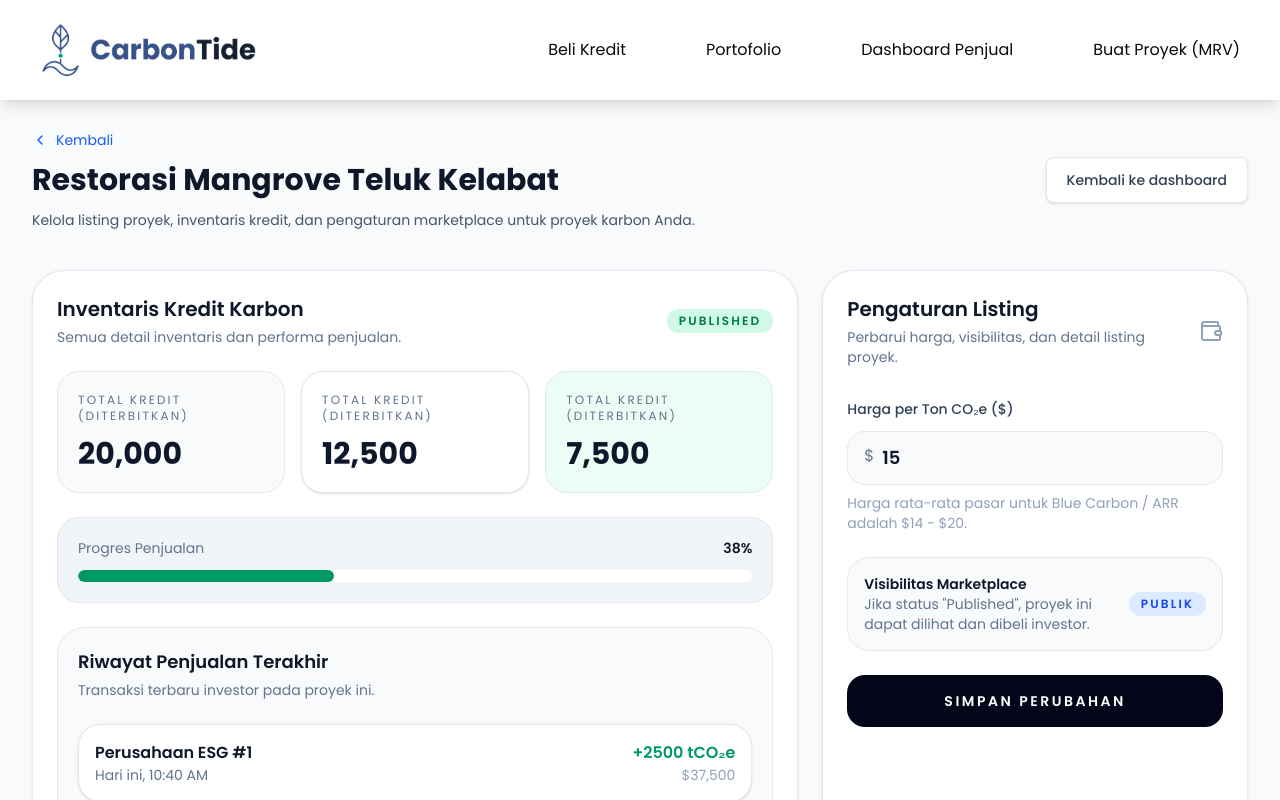
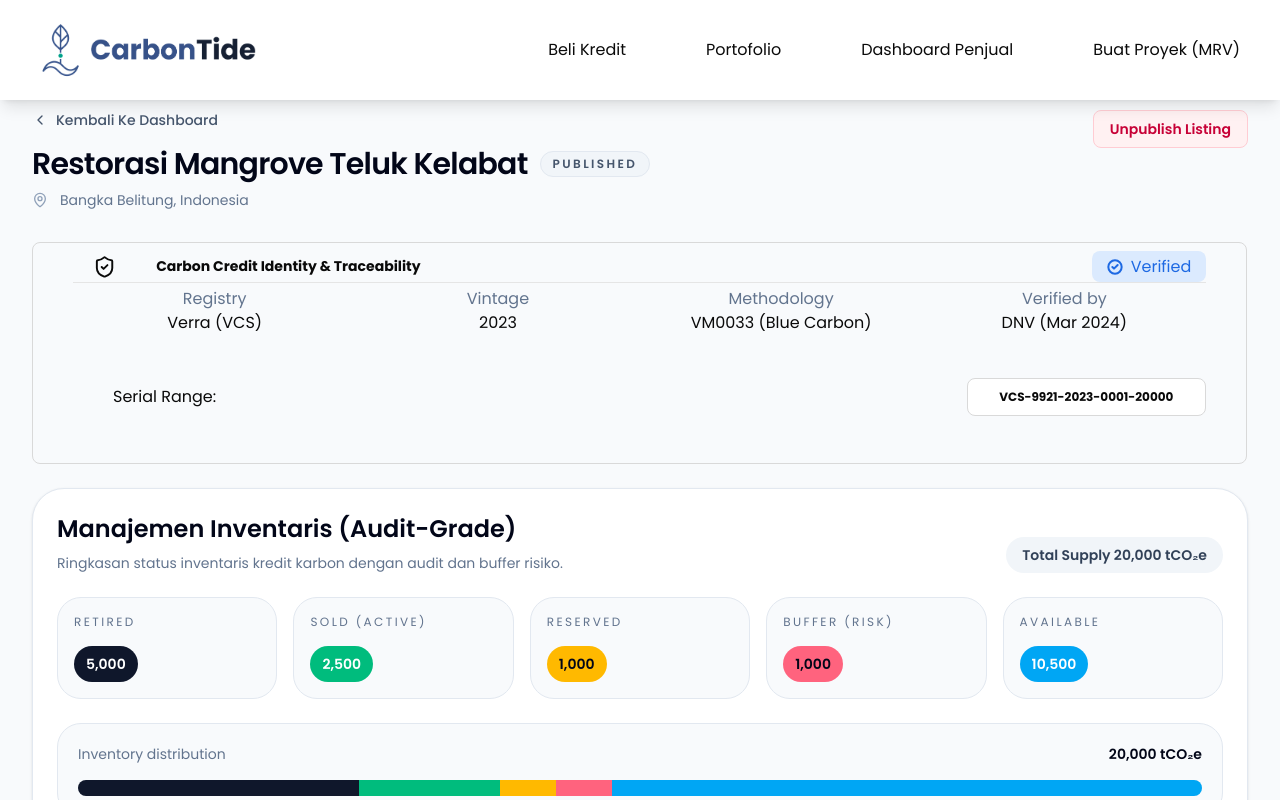
Before and after one commit to Benhanan14406/dummy-repo, a Next.js app: page /dashboard-penjual/restorasi-mangrove-teluk-kelabat in a window 1280 px wide. Shown: the top 800 px of the page. Built offline with nearby package versions, Linux system fonts and the light colour scheme.

Commit message:
restore yang hilang :(

```diff
--- a/app/dashboard-penjual/[project]/page.tsx
+++ b/app/dashboard-penjual/[project]/page.tsx
@@ -1,5 +1,5 @@
 import Link from "next/link";
-import { ChevronLeft, CalendarDays, ShieldCheck, Wallet } from "lucide-react";
+import { ChevronLeft, MapPin, ShieldCheck, CircleCheck } from "lucide-react";
 
 interface ProjectPageProps {
   params: {
@@ -13,140 +13,198 @@ export default function DashboardProjectPage({ params }: ProjectPageProps) {
         .split("-")
         .map((part) => part.charAt(0).toUpperCase() + part.slice(1))
         .join(" ")
-    : "Project";
+    : "Restorasi Mangrove Teluk Kelabat";
 
   return (
     <div className="min-h-screen bg-slate-50">
-      <main className="pt-[130px] max-w-7xl mx-auto px-4 sm:px-6 lg:px-8">
-        <div className="mb-10 flex flex-col gap-6 md:flex-row md:items-center md:justify-between">
-          <div>
-            <div className="flex items-center gap-3 text-sm text-slate-500">
-              <Link href="/dashboard-penjual" className="inline-flex items-center gap-2 text-blue-600 hover:text-blue-800">
-                <ChevronLeft size={16} /> Kembali
-              </Link>
-            </div>
-            <h1 className="mt-3 text-3xl font-bold text-slate-900">{projectName}</h1>
-            <p className="mt-3 max-w-2xl text-sm text-slate-600">
-              Kelola listing proyek, inventaris kredit, dan pengaturan marketplace untuk proyek karbon Anda.
-            </p>
-          </div>
-          <div className="flex flex-wrap gap-3">
+      <main className="pt-[110px] pb-16 mx-auto max-w-7xl px-4 sm:px-6 lg:px-8">
+        <div className="mb-8 flex flex-col gap-4 md:flex-row md:items-start md:justify-between">
+          <div className="space-y-4">
             <Link
               href="/dashboard-penjual"
-              className="inline-flex items-center justify-center rounded-[8px] border border-slate-200 bg-white px-5 py-3 text-sm font-medium text-slate-700 shadow-sm transition hover:bg-slate-100"
+              className="inline-flex items-center gap-2 text-sm font-medium text-slate-600 transition hover:text-slate-900"
             >
-              Kembali ke dashboard
+              <ChevronLeft size={16} /> Kembali Ke Dashboard
             </Link>
+            <div className="flex flex-col gap-2">
+              <div className="flex flex-wrap items-center gap-3">
+                <h1 className="text-3xl font-semibold tracking-tight text-slate-950">{projectName}</h1>
+                <span className="rounded-full border border-slate-200 bg-slate-100 px-3 py-1 text-xs font-semibold uppercase tracking-[0.2em] text-slate-600">
+                  Published
+                </span>
+              </div>
+              <div className="flex flex-wrap items-center gap-3 text-sm text-slate-500">
+                <MapPin className="h-4 w-4 text-slate-400" />
+                <p>Bangka Belitung, Indonesia</p>
+              </div>
             </div>
           </div>
 
-        <div className="grid gap-6 lg:grid-cols-[1.8fr_1fr]">
-          <section className="space-y-6 rounded-[32px] border border-slate-200 bg-white p-6 shadow-sm">
-            <div className="flex items-center justify-between">
-              <div>
-                <h2 className="text-xl font-semibold text-slate-900">Inventaris Kredit Karbon</h2>
-                <p className="mt-1 text-sm text-slate-500">Semua detail inventaris dan performa penjualan.</p>
-              </div>
-              <span className="rounded-full bg-emerald-100 px-3 py-1 text-xs font-semibold uppercase tracking-[0.18em] text-emerald-700">
-                Published
-              </span>
-            </div>
-
-            <div className="grid gap-4 md:grid-cols-3">
-              <div className="rounded-3xl border border-slate-200 bg-slate-50 p-5">
-                <p className="text-xs uppercase tracking-[0.18em] text-slate-500">Total Kredit (Diterbitkan)</p>
-                <p className="mt-3 text-3xl font-bold text-slate-900">20,000</p>
-              </div>
-              <div className="rounded-3xl border border-slate-200 bg-white p-5 shadow-sm">
-                <p className="text-xs uppercase tracking-[0.18em] text-slate-500">Total Kredit (Diterbitkan)</p>
-                <p className="mt-3 text-3xl font-bold text-slate-900">12,500</p>
-              </div>
-              <div className="rounded-3xl border border-slate-200 bg-emerald-50 p-5">
-                <p className="text-xs uppercase tracking-[0.18em] text-slate-500">Total Kredit (Diterbitkan)</p>
-                <p className="mt-3 text-3xl font-bold text-slate-900">7,500</p>
+          <div className="flex items-center gap-3">
+            <button className="rounded-[8px] border border-rose-200 bg-rose-50 px-4 py-2 text-sm font-semibold text-rose-700 transition hover:bg-rose-100">
+              Unpublish Listing
+            </button>
           </div>
         </div>
 
-            <div className="rounded-3xl border border-slate-200 bg-slate-100 p-5">
-              <div className="flex items-center justify-between text-sm text-slate-500">
-                <span>Progres Penjualan</span>
-                <span className="font-semibold text-slate-900">38%</span>
+        {/* grid gap-6 lg:grid-cols-[1.9fr_1fr] */}
+        <div className="">
+          <div className="space-y-6">
+
+            <div className="w-[1215px] h-[222px] rounded-[8px] border-[1.5px] border-[#D9D9D9] flex flex-col px-10 py-2 items-center">
+              <div className="w-full h-10 border-b flex items-center">
+                <ShieldCheck size={28} className="ml-5"/>
+                <p className="font-bold text-[14px] ml-10 w-full">
+                  Carbon Credit Identity & Traceability
+                </p>
+                <div className="bg-[#DBEAFE] w-[138px] h-[31px] rounded-[8px] flex items-center justify-center gap-2">
+                    <CircleCheck size={16} color="#1D69E3" strokeWidth={3}/>
+                    <p className="text-[#1D69E3]">
+                      Verified
+                    </p>
                 </div>
-              <div className="mt-3 h-3 overflow-hidden rounded-full bg-white">
-                <div className="h-full w-[38%] rounded-full bg-emerald-600" />
+              </div>
+              <div className="w-full h-[100px] flex items-center">
+                <div className="grid grid-cols-4 w-full text-center">
+
+                  {/* Row 1 */}
+                  <p className="text-slate-500">Registry</p>
+                  <p className="text-slate-500">Vintage</p>
+                  <p className="text-slate-500">Methodology</p>
+                  <p className="text-slate-500">Verified by</p>
+
+                  {/* Row 2 */}
+                  <p>Verra (VCS)</p>
+                  <p>2023</p>
+                  <p>VM0033 (Blue Carbon)</p>
+                  <p>DNV (Mar 2024)</p>
+
+                </div>
+              </div>
+              <div className="w-full h-full flex flex-row items-center ">
+
+                <p className="w-full ml-10">
+                  Serial Range:
+                </p>
+                <div className="w-[317px] h-[38px] flex items-center justify-center rounded-[8px] border-[1.5px] border-[#D9D9D9] bg-white">
+                  <p className="text-c-r font-bold">
+                    VCS-9921-2023-0001-20000
+                  </p>
+                </div>
               </div>
             </div>
 
-            <div className="rounded-[28px] border border-slate-200 bg-slate-50 p-5">
-              <div className="flex items-center justify-between gap-4">
+
+            <section className="rounded-[32px] border border-slate-200 bg-white p-6 shadow-sm">
+              <div className="mb-6 flex flex-col gap-3 sm:flex-row sm:items-end sm:justify-between">
                 <div>
-                  <h3 className="text-lg font-semibold text-slate-900">Riwayat Penjualan Terakhir</h3>
-                  <p className="mt-1 text-sm text-slate-500">Transaksi terbaru investor pada proyek ini.</p>
+                  <h3 className="text-2xl font-semibold text-slate-950">Manajemen Inventaris (Audit-Grade)</h3>
+                  <p className="mt-2 text-sm text-slate-500">Ringkasan status inventaris kredit karbon dengan audit dan buffer risiko.</p>
+                </div>
+                <div className="rounded-full bg-slate-100 px-4 py-2 text-sm font-semibold text-slate-700">
+                  Total Supply 20,000 tCO₂e
                 </div>
               </div>
 
-              <div className="mt-6 space-y-4">
+              <div className="grid gap-4 sm:grid-cols-2 xl:grid-cols-5">
                 {[
-                  { name: "Perusahaan ESG #1", time: "Hari ini, 10:40 AM", value: "+2500 tCO₂e", amount: "$37,500" },
-                  { name: "Perusahaan ESG #2", time: "Hari ini, 10:41 AM", value: "+2000 tCO₂e", amount: "$30,000" },
-                  { name: "Perusahaan ESG #3", time: "Hari ini, 10:42 AM", value: "+1500 tCO₂e", amount: "$22,500" },
+                  { label: "Retired", value: "5,000", tone: "bg-slate-900 text-white" },
+                  { label: "Sold (Active)", value: "2,500", tone: "bg-emerald-500 text-white" },
+                  { label: "Reserved", value: "1,000", tone: "bg-amber-400 text-slate-950" },
+                  { label: "Buffer (Risk)", value: "1,000", tone: "bg-rose-400 text-slate-950" },
+                  { label: "Available", value: "10,500", tone: "bg-sky-500 text-white" },
                 ].map((item) => (
-                  <div key={item.name} className="rounded-3xl border border-slate-200 bg-white p-4 shadow-sm">
-                    <div className="flex flex-wrap items-center justify-between gap-4">
-                      <div>
-                        <p className="font-semibold text-slate-900">{item.name}</p>
-                        <p className="text-sm text-slate-500">{item.time}</p>
-                      </div>
-                      <div className="text-right">
-                        <p className="font-semibold text-emerald-600">{item.value}</p>
-                        <p className="text-sm text-slate-400">{item.amount}</p>
-                      </div>
-                    </div>
+                  <div key={item.label} className="rounded-[24px] border border-slate-200 bg-slate-50 p-4">
+                    <p className="text-xs uppercase tracking-[0.2em] text-slate-500">{item.label}</p>
+                    <p className={`mt-4 inline-flex rounded-full px-3 py-2 text-sm font-semibold ${item.tone}`}>{item.value}</p>
                   </div>
                 ))}
+              </div>
+
+              <div className="mt-6 rounded-[24px] border border-slate-200 bg-slate-50 p-5">
+                <div className="mb-4 flex items-center justify-between text-sm text-slate-500">
+                  <span>Inventory distribution</span>
+                  <span className="font-semibold text-slate-950">20,000 tCO₂e</span>
+                </div>
+                <div className="flex h-4 overflow-hidden rounded-full bg-slate-200">
+                  <div className="h-full w-[25%] bg-slate-900" />
+                  <div className="h-full w-[12.5%] bg-emerald-500" />
+                  <div className="h-full w-[5%] bg-amber-400" />
+                  <div className="h-full w-[5%] bg-rose-400" />
+                  <div className="h-full w-[52.5%] bg-sky-500" />
                 </div>
               </div>
             </section>
 
-          <aside className="rounded-[32px] border border-slate-200 bg-white p-6 shadow-sm">
-            <div className="flex items-center justify-between">
+            <section className="rounded-[32px] border border-slate-200 bg-white p-6 shadow-sm">
+              <div className="mb-5 flex items-center justify-between gap-4">
                 <div>
-                <h2 className="text-xl font-semibold text-slate-900">Pengaturan Listing</h2>
-                <p className="mt-1 text-sm text-slate-500">Perbarui harga, visibilitas, dan detail listing proyek.</p>
+                  <h3 className="text-2xl font-semibold text-slate-950">Audit Trail (Sales Log)</h3>
+                  <p className="mt-2 text-sm text-slate-500">Catatan transaksi penjualan investor yang diaudit.</p>
                 </div>
-              <Wallet className="h-6 w-6 text-slate-400" />
+              </div>
+
+              <div className="overflow-hidden rounded-[24px] border border-slate-200 bg-slate-50">
+                <div className="grid grid-cols-[220px_140px_120px_120px_180px] gap-4 border-b border-slate-200 px-5 py-4 text-xs uppercase tracking-[0.22em] text-slate-500">
+                  <span>Buyer</span>
+                  <span>Date</span>
+                  <span>Volume</span>
+                  <span>Total</span>
+                  <span>Status / Delivery</span>
+                </div>
+                <div className="grid grid-cols-[220px_140px_120px_120px_180px] gap-4 px-5 py-4 text-sm text-slate-700">
+                  <span className="font-semibold text-slate-950">Perusahaan ESG #1</span>
+                  <span>12 Mar 2026</span>
+                  <span className="text-emerald-600">+1,500 tCO₂e</span>
+                  <span>$22,500</span>
+                  <span className="rounded-full bg-emerald-100 px-3 py-1 text-xs font-semibold uppercase tracking-[0.18em] text-emerald-700">
+                    Completed / Delivered
+                  </span>
+                </div>
+              </div>
+            </section>
+          </div>
+
+          <aside className="space-y-6">
+            <section className="rounded-[8px] border border-slate-200 bg-white p-6 shadow-sm">
+              <div>
+                <h2 className="text-2xl font-semibold text-slate-950">Pengaturan Listing</h2>
+                <p className="mt-2 text-sm text-slate-500">Harga per ton, visibilitas marketplace, dan status listing.</p>
               </div>
 
               <div className="mt-8 space-y-6">
                 <div>
-                <label className="block text-sm font-medium text-slate-700">Harga per Ton CO₂e ($)</label>
-                <div className="mt-3 flex rounded-2xl border border-slate-200 bg-slate-50 px-4 py-3">
-                  <span className="text-slate-500">$</span>
+                  <label className="text-sm font-semibold text-slate-700">Harga per Ton CO₂e ($)</label>
+                  <div className="mt-3 flex items-center rounded-3xl border border-slate-200 bg-slate-50 px-4 py-3">
+                    <span className="text-base font-semibold text-slate-500">$</span>
                     <input
                       type="text"
                       defaultValue="15"
-                    className="ml-2 w-full bg-transparent text-lg font-semibold text-slate-900 outline-none"
+                      className="ml-3 w-full border-none bg-transparent text-2xl font-semibold text-slate-950 outline-none"
                     />
                   </div>
-                <p className="mt-2 text-sm text-slate-400">Harga rata-rata pasar untuk Blue Carbon / ARR adalah $14 - $20.</p>
+                  <p className="mt-3 text-sm leading-6 text-slate-500">
+                    Harga rata-rata pasar untuk Blue Carbon / ARR adalah $14 - $20.
+                  </p>
                 </div>
 
-              <div className="rounded-3xl border border-slate-200 bg-slate-50 p-4">
+                <div className="rounded-[24px] border border-slate-200 bg-slate-50 p-5">
                   <div className="flex items-center justify-between gap-4">
                     <div>
-                    <p className="text-sm font-semibold text-slate-900">Visibilitas Marketplace</p>
-                    <p className="text-sm text-slate-500">Jika status "Published", proyek ini dapat dilihat dan dibeli investor.</p>
+                      <p className="text-sm font-semibold text-slate-950">Visibilitas Marketplace</p>
+                      <p className="mt-1 text-sm text-slate-500">Jika status Published, proyek ini dapat dilihat dan dibeli investor.</p>
                     </div>
-                  <span className="rounded-full bg-blue-100 px-3 py-1 text-xs font-semibold uppercase tracking-[0.18em] text-blue-700">
+                    <span className="rounded-full bg-blue-100 px-4 py-2 text-xs font-semibold uppercase tracking-[0.2em] text-blue-700">
                       Publik
                     </span>
                   </div>
                 </div>
 
-              <button className="w-full rounded-2xl bg-slate-950 px-5 py-4 text-sm font-semibold uppercase tracking-[0.18em] text-white transition hover:bg-slate-800">
+                <button className="inline-flex w-full items-center justify-center rounded-3xl bg-slate-950 px-5 py-4 text-sm font-semibold uppercase tracking-[0.2em] text-white transition hover:bg-slate-800">
                   Simpan Perubahan
                 </button>
               </div>
+            </section>
           </aside>
         </div>
       </main>
```
Also changed, not shown: app/dashboard-penjual/page.tsx (+34 -20 lines). Lines whose indentation alone changed are shown as unchanged.
